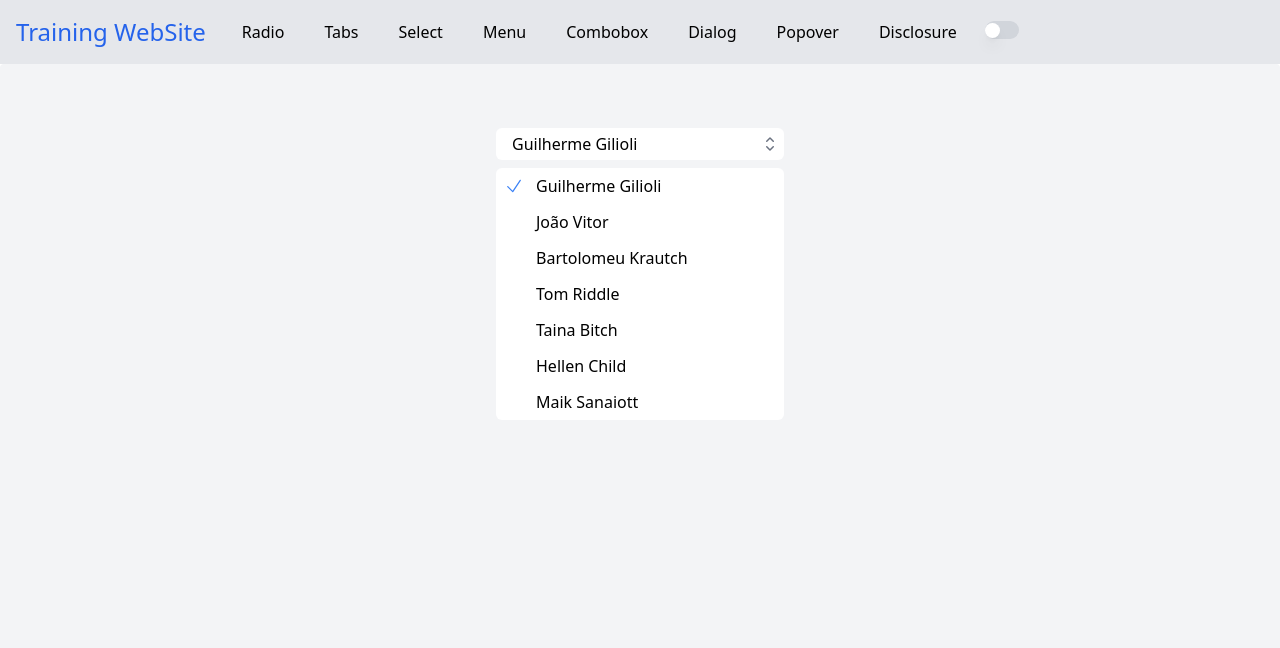
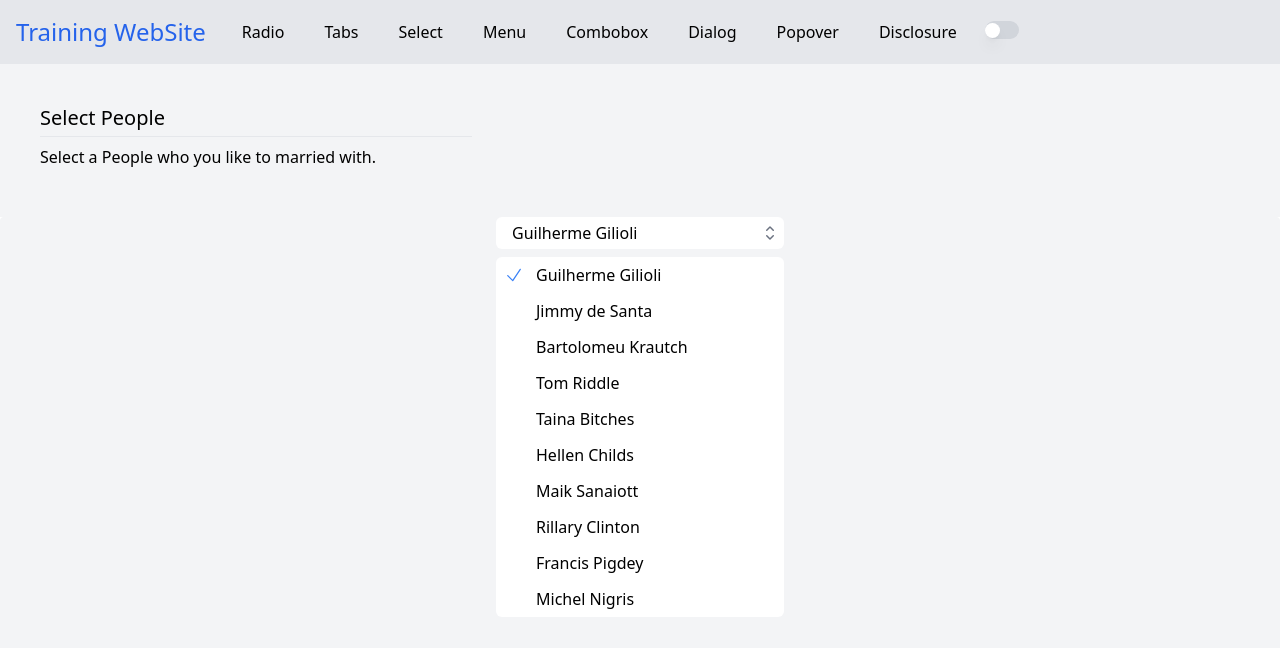
Before and after one commit to giliolizera/Training, a Vue app: page /select in a window 1280 px wide. Shown: the top 648 px of the page. Built offline with nearby package versions, Linux system fonts and the light colour scheme; what maska would draw is missing.

Commit message:
feat: combobox and select improved with descriptions

```diff
--- a/src/components/Combobox.vue
+++ b/src/components/Combobox.vue
@@ -5,8 +5,14 @@
    <div class="lg:hidden">
       <UpSideMenu/>
    </div>
+   <div class="bg-gray-100 dark:bg-slate-800">
+     <div class="p-10 divide-y max-w-lg bg-gray-100 dark:bg-slate-800">
+       <p class="font-medium text-xl pb-1">Search People</p>
+       <p class="text-base py-2">Search a People who you like to work with. You can search typing or navegate with arrows</p>
+      </div>
+    </div>
    <div class="h-screen bg-gray-100 rounded dark:bg-slate-800">
-     <div class="bg-gray-100 rounded dark:bg-slate-800 py-16">
+     <div class="bg-gray-100 rounded dark:bg-slate-800">
        <div class="mx-auto w-72 max-w-md rounded-md">
          <div class="inline-flex bg-white text-black w-72 rounded-md">
            <input class="w-full bg-white pl-3 px-1 py-1 rounded-md focus:outline-none text-left" type="text"
--- a/src/components/Select.vue
+++ b/src/components/Select.vue
@@ -5,7 +5,13 @@
    <div class="lg:hidden">
       <UpSideMenu/>
    </div>
-  <div class="bg-gray-100 h-full rounded dark:bg-slate-800 py-16">
+   <div class="bg-gray-100 dark:bg-slate-800">
+     <div class="p-10 divide-y max-w-lg bg-gray-100 dark:bg-slate-800">
+       <p class="font-medium text-xl pb-1">Select People</p>
+       <p class="text-base py-2">Select a People who you like to married with.</p>
+      </div>
+    </div>
+  <div class="bg-gray-100 h-full rounded dark:bg-slate-800">
     <div class="mx-auto w-72 rounded-md">
       <div class="inline-flex bg-white text-black w-72 rounded-md">
         <button @click="exibir = !exibir" @keypress="!exibir" @keydown.prevent.esc="escape()"
@@ -47,12 +53,15 @@ export default {
   data: () => ({
     peoples: [
       { name: 'Guilherme Gilioli' },
-      { name: 'João Vitor' },
+      { name: 'Jimmy de Santa' },
       { name: 'Bartolomeu Krautch' },
       { name: 'Tom Riddle' },
-      { name: 'Taina Bitch' },
-      { name: 'Hellen Child' },
-      { name: 'Maik Sanaiott'}
+      { name: 'Taina Bitches' },
+      { name: 'Hellen Childs' },
+      { name: 'Maik Sanaiott'},
+      { name: 'Rillary Clinton'},
+      { name: 'Francis Pigdey'},
+      { name: 'Michel Nigris'},
     ],
     active: -1,
     selected: 'Guilherme Gilioli',
```
